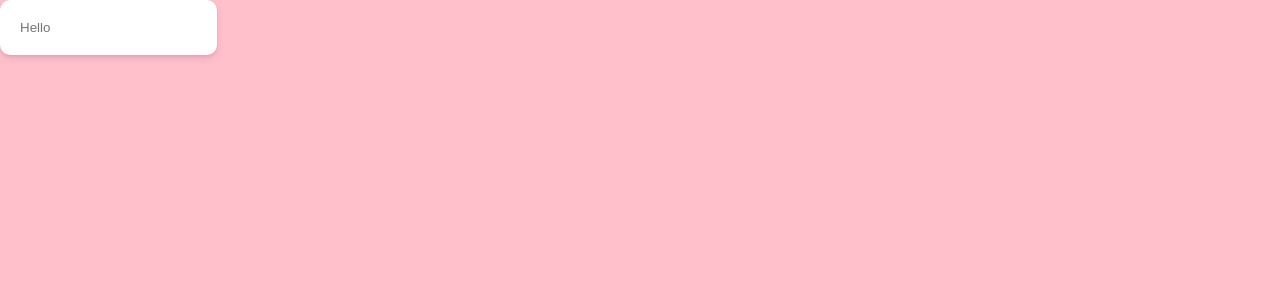
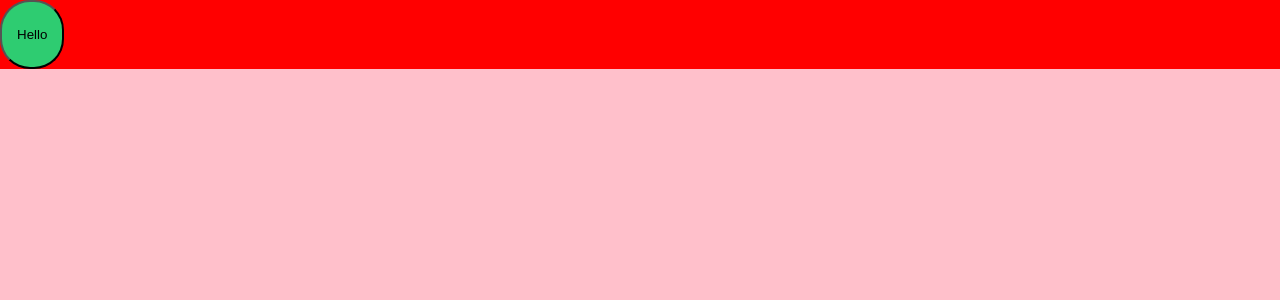
Before and after one commit to Dispellizer/react-styled-components, a React (Create React App) app: page / in a window 1280 px wide. Shown: the top 300 px of the page. Built offline with nearby package versions, Linux system fonts and the light colour scheme.

Commit message:
6. Theming

```diff
--- a/src/App.js
+++ b/src/App.js
@@ -1,5 +1,6 @@
 import React, { Component } from "react";
-import styled, { createGlobalStyle, css } from "styled-components";
+import styled, { createGlobalStyle, ThemeProvider } from "styled-components";
+import theme from "./theme";
 
 const GlobalStyle = createGlobalStyle`
   body {
@@ -8,38 +9,41 @@
   }
 `;
 
-const awesomeCard = css`
-  box-shadow: 0 4px 6px rgba(50, 50, 93, 0.11), 0 1px 3px rgba(0, 0, 0, 0.08);
-  background-color: white;
-  border-radius: 10px;
-  padding: 20px;
-`;
-
 const Container = styled.div`
   height: 100vh;
   width: 100%;
   background-color: pink;
 `;
 
-const Input = styled.input.attrs({
-  required: true,
-})`
-  border: none;
-  border-radius: 5px;
-  ${awesomeCard}
+const Card = styled.div`
+  background-color: red;
+`;
+
+const Button = styled.button`
+  border-radius: 30px;
+  padding: 25px 15px;
+  background-color: ${(props) => props.theme.successColor};
 `;
 
 class App extends Component {
   render() {
     return (
       <React.Fragment>
-        <GlobalStyle />
-        <Container>
-          <Input placeholder="Hello" />
-        </Container>
+        <ThemeProvider theme={theme}>
+          <GlobalStyle />
+          <Container>
+            <Form />
+          </Container>
+        </ThemeProvider>
       </React.Fragment>
     );
   }
 }
 
+const Form = () => (
+  <Card>
+    <Button>Hello</Button>
+  </Card>
+);
+
 export default App;
--- /dev/null
+++ b/src/theme.js
@@ -0,0 +1,7 @@
+const theme = {
+  mainColor: "#3498db",
+  dangerColor: "#e74c3c",
+  successColor: "#2ecc71",
+};
+
+export default theme;
```
Also changed, not shown: note.txt.
